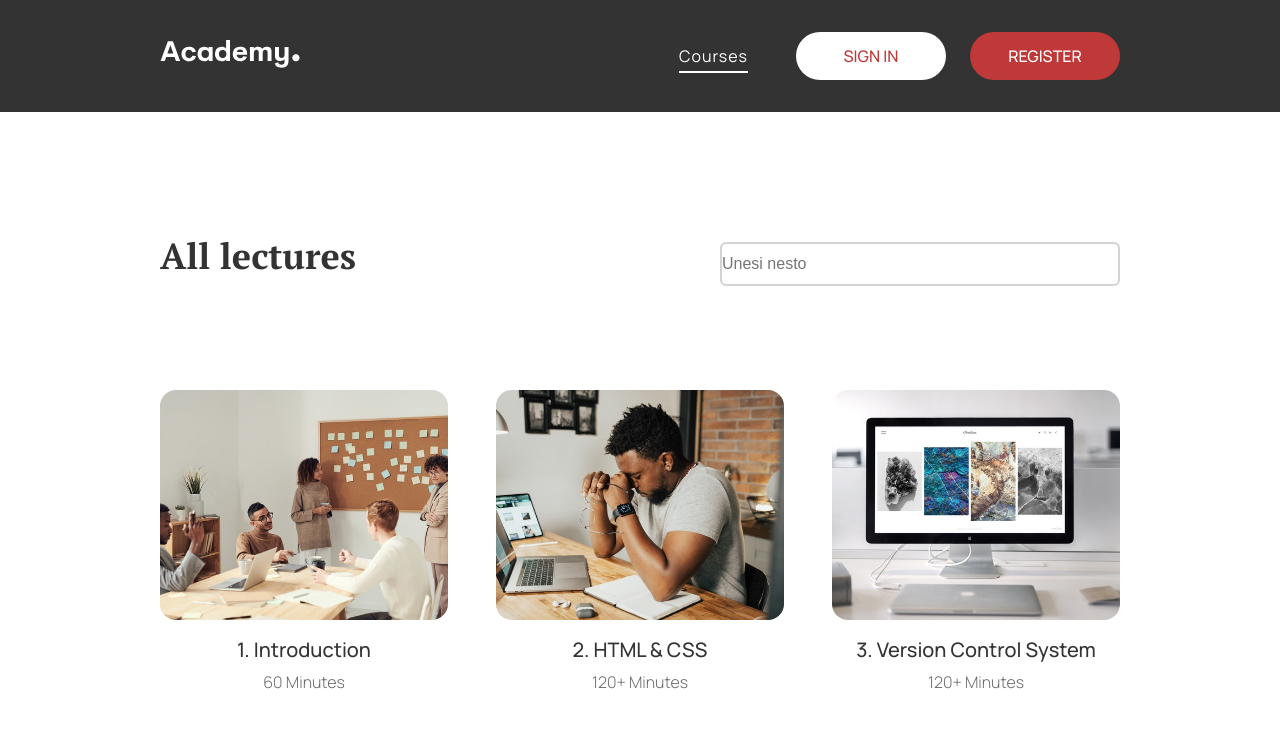
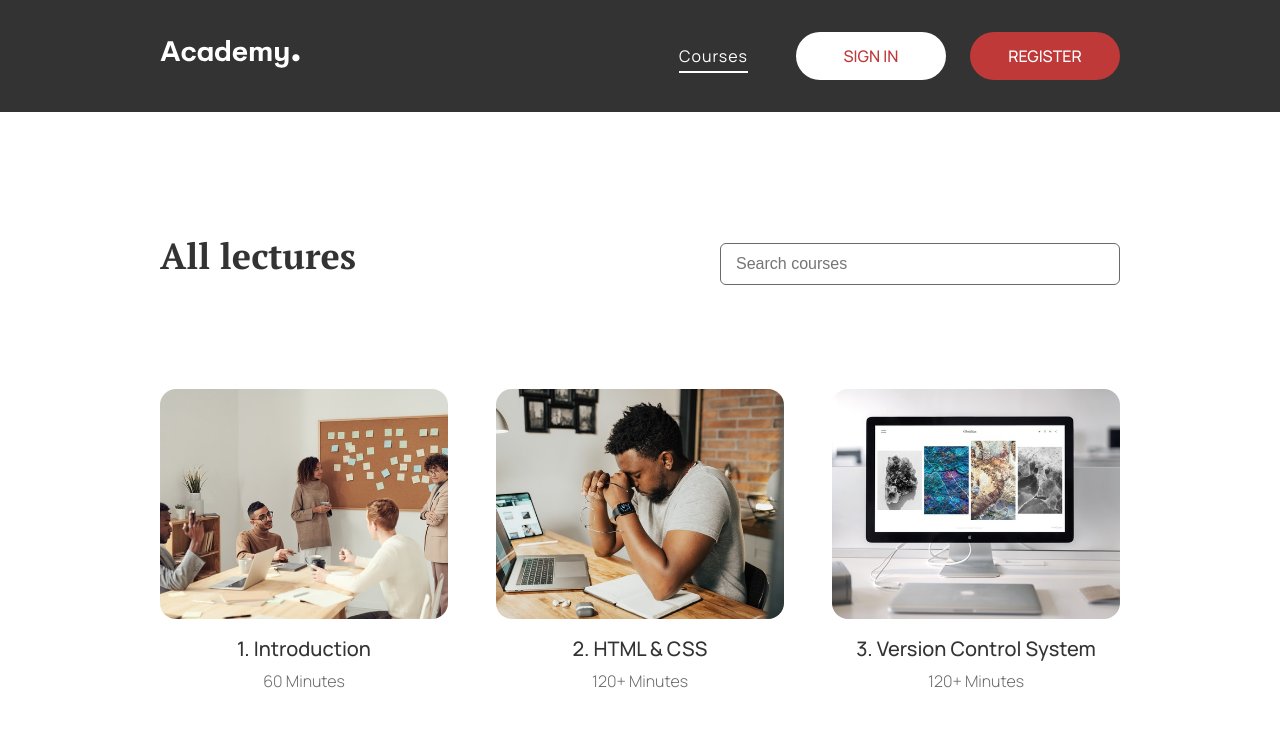
Before and after one commit to Strla/Academy-website, a React (Create React App) app: page /courses in a window 1280 px wide. Shown: the top 738 px of the page. Built offline with nearby package versions, Linux system fonts and the light colour scheme.

Commit message:
Finish search bar styling and add disable prop when loading courses

```diff
--- a/src/components/SearchBar/SearchBar.js
+++ b/src/components/SearchBar/SearchBar.js
@@ -4,7 +4,7 @@ import { SearchBarInput, SearchBarWrapper } from "./SearchBarStyle";
 const SearchBar = ({ placeholder, isDisabled, callback }) => {
   return (
     <SearchBarWrapper>
-      <SearchBarInput placeholder={placeholder} />
+      <SearchBarInput placeholder={placeholder} disabled={!isDisabled} />
     </SearchBarWrapper>
   );
 };
--- a/src/components/SearchBar/SearchBarStyle.js
+++ b/src/components/SearchBar/SearchBarStyle.js
@@ -1,28 +1,30 @@
 import styled from "styled-components";
-import { breakpoints } from "../../lib/style/theme";
+import { breakpoints, colors } from "../../lib/style/theme";
 
 export const SearchBarWrapper = styled.div`
-  margin-bottom: 40px;
-  width: 400px;
-  display: inline-flex;
+  width: 100%;
+  display: flex;
+
+  @media (${breakpoints.tabletMedium}) {
+    max-width: 400px;
+    padding: 0;
+    justify-content: center;
+    align-items: center;
+  }
 `;
 
 export const SearchBarInput = styled.input`
+  padding: 0px 15px;
+  margin-bottom: 40px;
   width: 100%;
-  position: relative;
-  border: 2px solid lightgrey;
+  border: 1px solid ${colors.textSecondary};
   border-radius: 6px;
   line-height: 40px;
   outline: none;
   font-size: 14px;
-  z-index: -1;
 
   &:focus {
-    border-color: yellow;
-  }
-
-  @media (min-width: 576px) {
-    padding: 0;
+    border-color: ${colors.textPrimary};
   }
 
   @media (${breakpoints.desktop}) {
--- a/src/components/Section/Section.js
+++ b/src/components/Section/Section.js
@@ -18,6 +18,8 @@ const Section = ({
   isHeadingVisible = true,
   children,
   isTestimonial,
+  search,
+  loading,
 }) => {
   const navigate = useNavigate();
 
@@ -28,7 +30,9 @@ const Section = ({
         {isHeadingVisible && (
           <SectionHeading>
             {title && <SectionTitle>{title}</SectionTitle>}
-            <SearchBar placeholder="Unesi nesto" />
+            {search && (
+              <SearchBar placeholder="Search courses" isDisabled={loading} />
+            )}
             {buttonText === "More Courses" && (
               <SectionLink to="/courses">
                 <Button isHeading={true} isOutline={true}>
--- a/src/lib/style/theme.js
+++ b/src/lib/style/theme.js
@@ -18,6 +18,7 @@ export const colors = {
 export const breakpoints = {
   mobileLarge: "min-width: 375px",
   tabletSmall: "min-width: 481px",
+  tabletMedium: "min-width: 576px",
   tablet: "min-width: 768px",
   desktop: "min-width: 1024px",
   desktopLarge: "min-width: 1300px",
--- a/src/pages/Courses/Courses.js
+++ b/src/pages/Courses/Courses.js
@@ -9,17 +9,19 @@ import Loader from "../../components/Loader/Loader";
 
 const Courses = () => {
   const [courses, setCourses] = useState(null);
+  const [isLoaded, setIsLoaded] = useState(false);
 
   useEffect(() => {
     setTimeout(() => {
       setCourses(coursesMock);
+      setIsLoaded(true);
     }, 1000);
   }, []);
   return (
     <>
       <Header isSecondary={true} />
       <Main>
-        <Section title={"All lectures"}>
+        <Section title={"All lectures"} search={true} loading={isLoaded}>
           {courses ? (
             <Grid>
               {courses.map((course) => {
```
